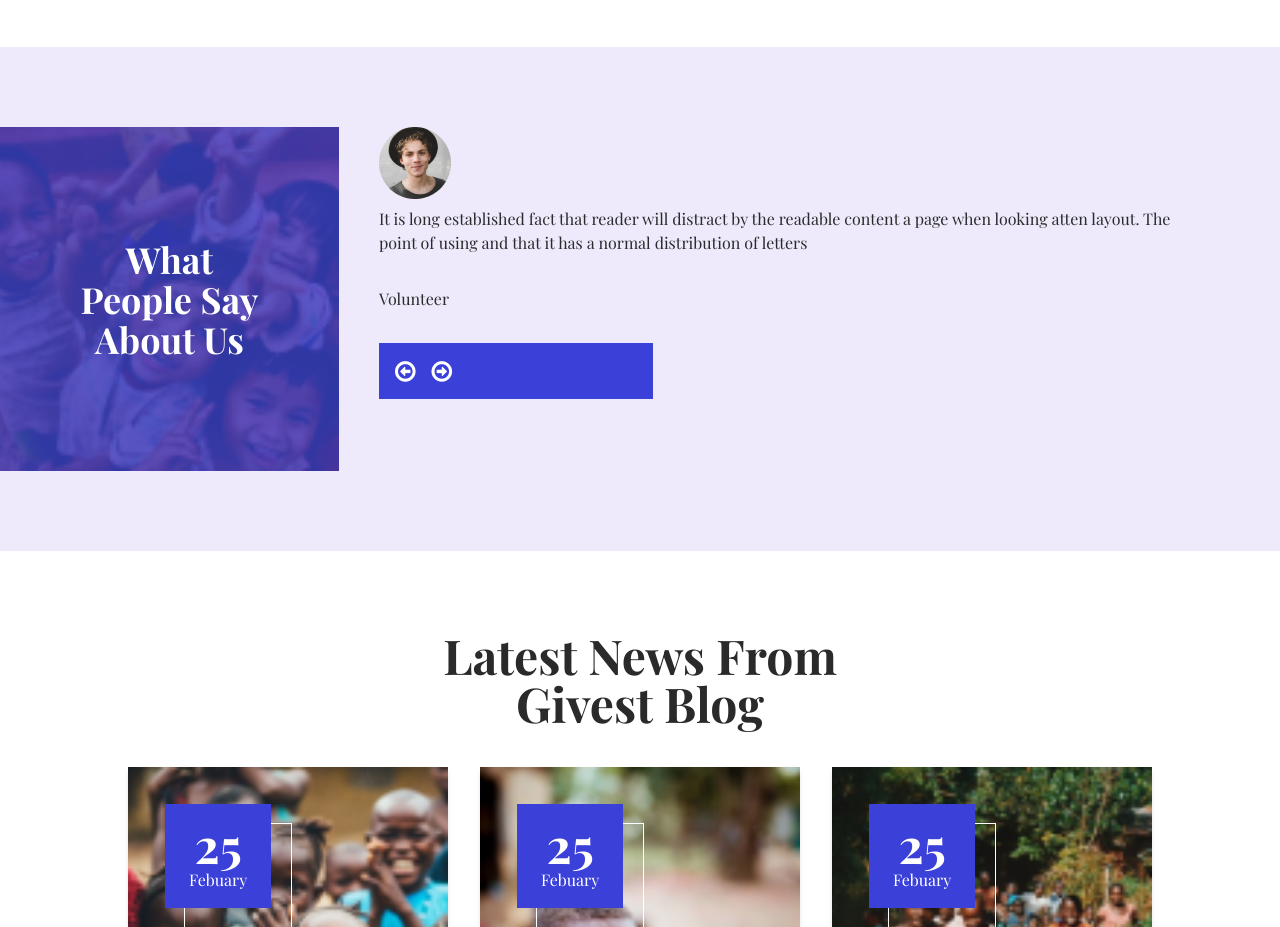
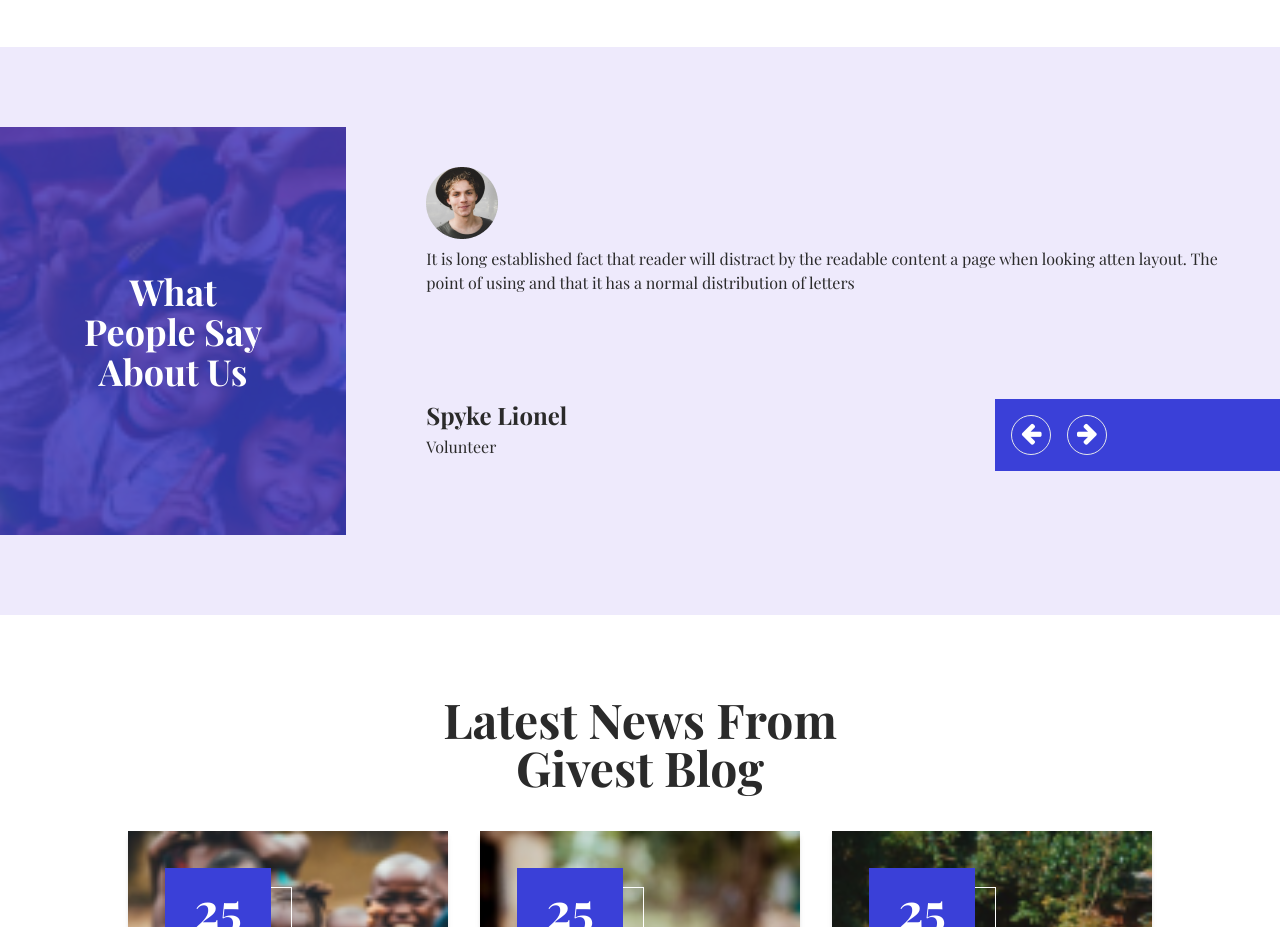
Before and after one commit to RajniAttri/CharityConnect, a React (Vite) app: page / in a window 1280 px wide. Shown: the part 4820-5747 px from the top of the page. Built offline with nearby package versions, Linux system fonts and the light colour scheme; a web font is replaced by a local one.

Commit message:
fix review section

```diff
--- a/src/pages/home/components/ReviewSection.jsx
+++ b/src/pages/home/components/ReviewSection.jsx
@@ -6,23 +6,36 @@ function ReviewSection() {
   return (
     <section className=" flex flex-row my-20 py-20 gap-8 items-center  bg-[#EEEAFC]">
       <div className="flex flex-row gap-10">
-        <div className="w-1/3 h-full p-20 py-28 text-center flex items-center section-volunteer text-white">
+        <div className="w-2/6 h-full p-20 py-36 text-center flex items-center section-volunteer text-white">
           <p className="text-7xl md:text-4xl font-bold ">
             What People Say About Us
           </p>
         </div>
-        <div className="flex flex-col gap-8 pr-20">
-          <ReviewCard
-            image={image9}
-            review_text=" It is long established fact that reader will distract by the readable
+        <div className="flex flex-col gap-8 w-full">
+          <div className="p-10">
+            <ReviewCard
+              image={image9}
+              review_text=" It is long established fact that reader will distract by the readable
           content a page when looking atten layout. The point of using and that
           it has a normal distribution of letters"
-            role="Volunteer"
-          ></ReviewCard>
+              // We don't need this here. It will affect our styles
+              // role="Volunteer"
+            ></ReviewCard>
+          </div>
 
-          <div className="flex flex-row p-4 items-start gap-4 text-2xl w-1/3  bg-primary-color text-white float-left ">
-            <i class="fa fa-arrow-circle-o-left"></i>
-            <i class="fa fa-arrow-circle-o-right"></i>
+          <div className="flex justify-between pl-10">
+            <div className="flex flex-col gap-1">
+              <p className="text-2xl font-bold">Spyke Lionel</p>
+              <p>Volunteer</p>
+            </div>
+            <div className="flex flex-row p-4 items-start gap-4 text-2xl w-1/3  bg-primary-color text-white ">
+              <div className="border w-10 h-10 rounded-full text-center cursor-pointer">
+                <i class="fa fa-arrow-left"></i>
+              </div>
+              <div className="border w-10 h-10 rounded-full text-center cursor-pointer">
+                <i class="fa fa-arrow-right"></i>
+              </div>
+            </div>
           </div>
         </div>
       </div>
```
